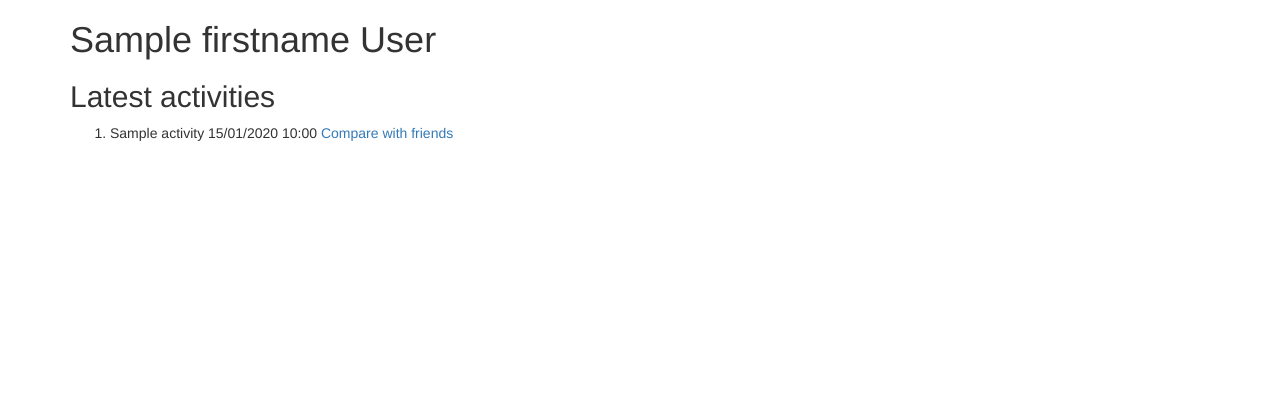
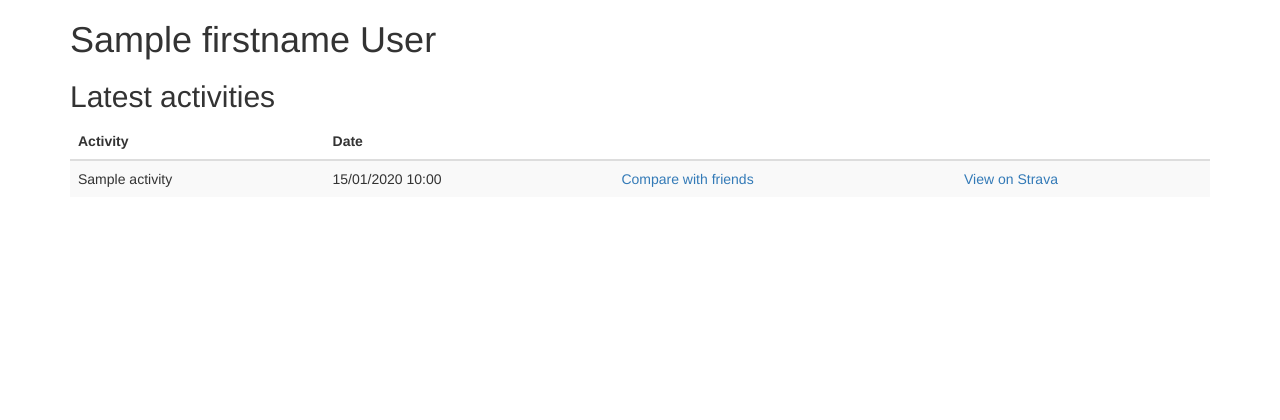
Before and after one commit to dsas/strats, a PHP site: template views/Home.twig in a window 1280 px wide. Shown: the top 420 px of the page. Run offline with PHP 8.4, Linux system fonts and the light colour scheme; the template is opened without the code that fills it: most values are stand-ins (such as "Sample title", 1, 10 or a date in 2020); some libraries are stand-ins or nearby versions.

Commit message:
Make activity list a table and link to strava
Fixes #4

```diff
--- a/views/Home.twig
+++ b/views/Home.twig
@@ -7,11 +7,23 @@
 {% block content %}
     <h1>{{ athlete.firstname }} {{ athlete.lastname }}</h1>
     <h2>Latest activities</h2>
-    <ol>
-    {% for activity in activities %}
-    <li>{{ activity.name }} <span class="activity-list-date">{{ activity.start_date | date('d/m/Y H:i') }}</span> <a href="{{ path('activity-ranking', {'activity_id': activity.id}) }}">Compare with friends</a></li>
-    {% else %}
-        <li>No activities</li>
-    {% endfor %}
-    </ol>
+    <table class="table table-striped">
+        <thead>
+            <th>Activity</th>
+            <th>Date</th>
+            <th></th>
+            <th></th>
+        <tbody>
+            {% for activity in activities %}
+                <tr>
+                    <td>{{ activity.name }}</td>
+                    <td><span class="activity-list-date">{{ activity.start_date | date('d/m/Y H:i') }}</span></td>
+                    <td><a href="{{ path('activity-ranking', {'activity_id': activity.id}) }}">Compare with friends</a></td>
+                    <td><a href="https://www.strava.com/activities/{{ activity.id }}">View on Strava</a></td>
+                </tr>
+            {% else %}
+                <li>No activities</li>
+            {% endfor %}
+        </tbody>
+    </table>
 {% endblock %}
```
